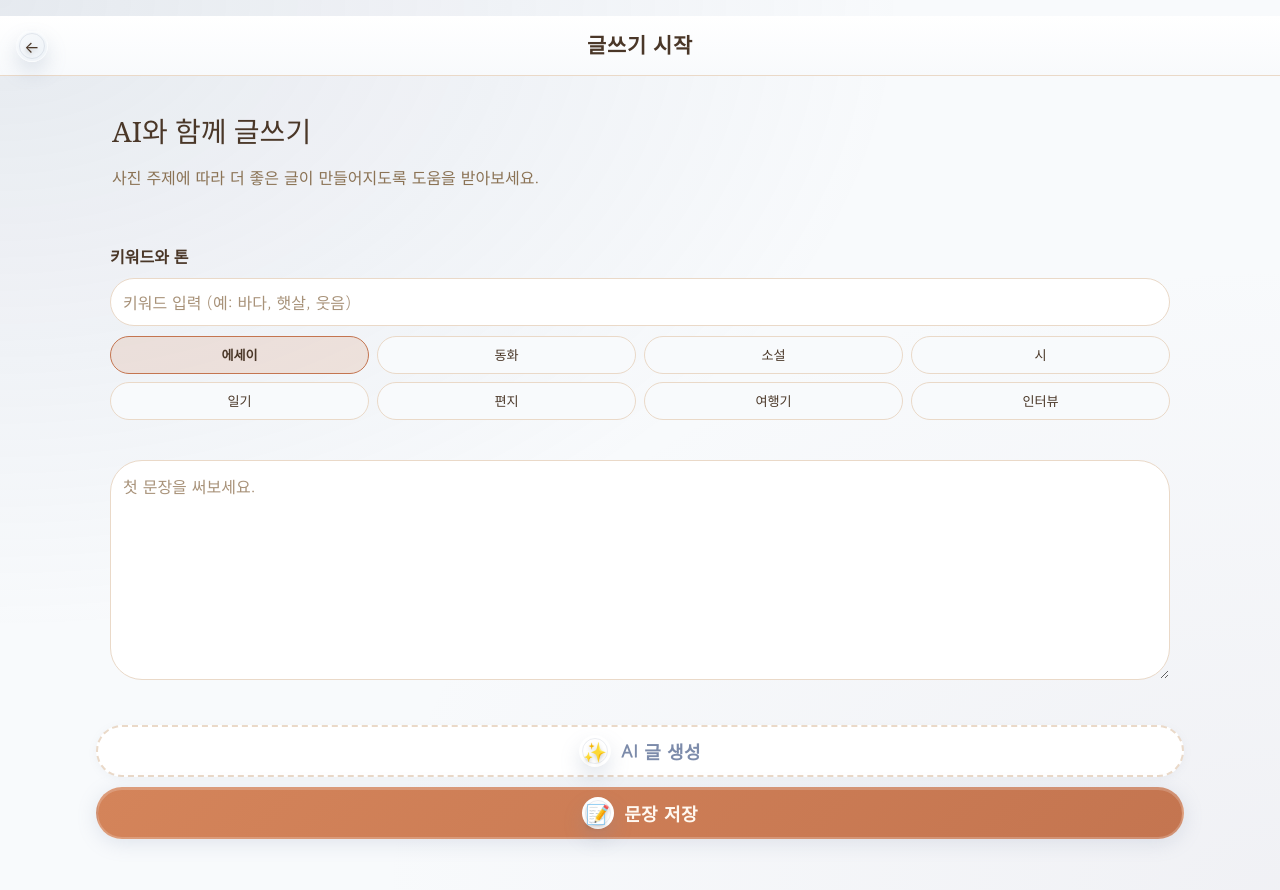
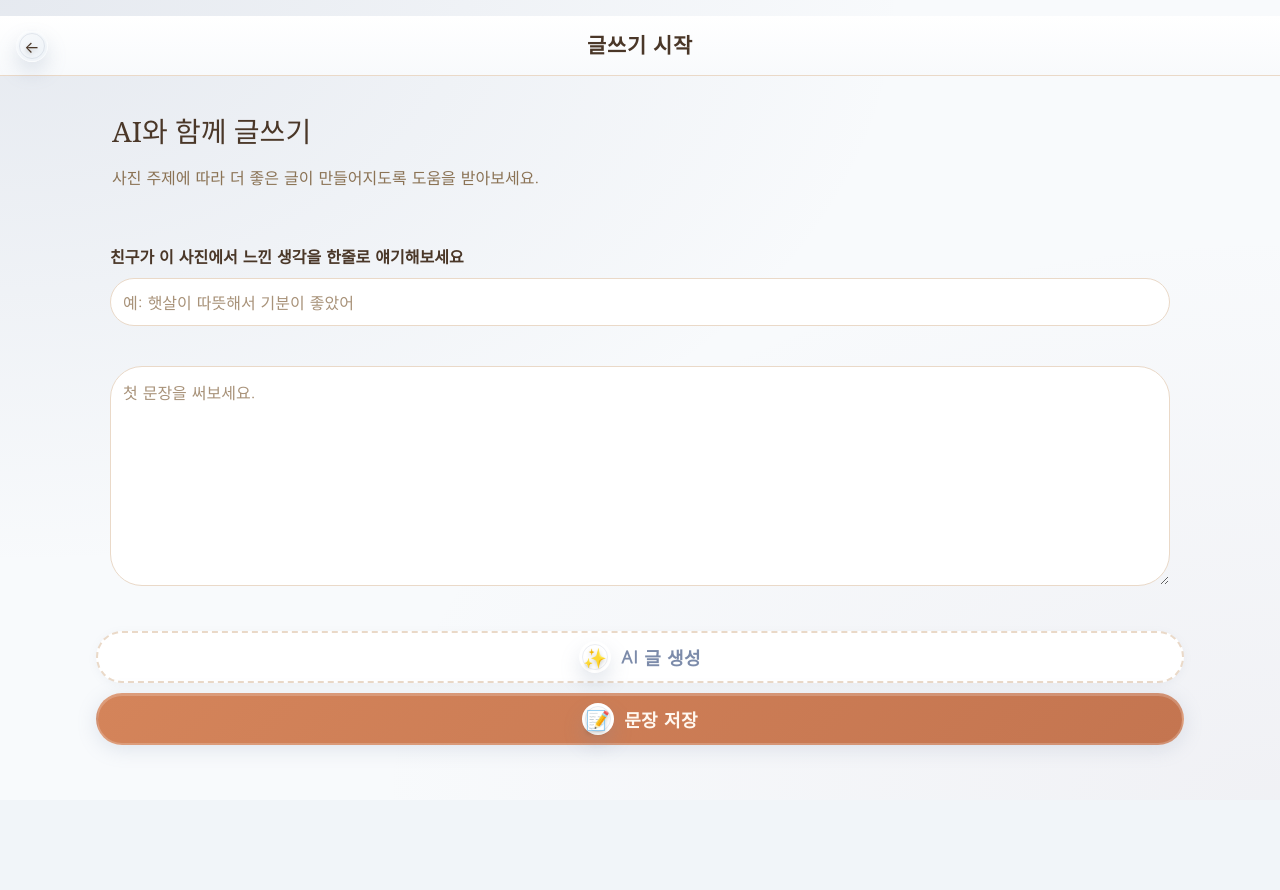
Before and after one commit to MetachainArt/Story_lens, a React (Vite) app in the folder frontend/: page /write/1 in a window 1280 px wide. Shown: the top 890 px of the page. After the commit the page ends 800 px from the top, so only its background shows below. Built offline with nearby package versions, Linux system fonts and the light colour scheme; no server answers; sample sign-in values are in the browser's storage; a web font is replaced by a local one.

Commit message:
Replace keyword/tone selector with simple thought prompt on write page
Co-Authored-By: Claude Opus 4.6 <noreply@anthropic.com>

```diff
--- a/frontend/src/pages/write/index.tsx
+++ b/frontend/src/pages/write/index.tsx
@@ -11,10 +11,9 @@ type WriteLocationState = {
   imageUrl?: string | null;
 } | null;
 
-const WRITING_TONES = ['에세이', '동화', '소설', '시', '일기', '편지', '여행기', '인터뷰'] as const;
-type WritingTone = (typeof WRITING_TONES)[number];
+const DEFAULT_TONE = '에세이';
 
-function buildDraftFallback(topic: string, tone: WritingTone, currentText: string, keywords: string[]): string {
+function buildDraftFallback(topic: string, tone: string, currentText: string, keywords: string[]): string {
   const base = topic.trim() || '오늘의 순간';
   const keywordText = keywords.slice(0, 2).join(', ') || '작은 장면';
   const seed = currentText.trim();
@@ -43,7 +42,7 @@ export default function WritePage() {
   const [assistantHint, setAssistantHint] = useState('');
   const [isSuggesting, setIsSuggesting] = useState(false);
   const [keywordsInput, setKeywordsInput] = useState('');
-  const [selectedTone, setSelectedTone] = useState<WritingTone>('에세이');
+  const selectedTone = DEFAULT_TONE;
 
   const onAskAssistant = async () => {
     const keywords = keywordsInput
@@ -205,39 +204,17 @@ export default function WritePage() {
         )}
 
         <section className="story-surface-card" style={{ marginBottom: 12, padding: 14 }}>
-          <p style={{ marginBottom: 8, fontWeight: 600, color: 'var(--color-text-primary)' }}>키워드와 톤</p>
+          <p style={{ marginBottom: 8, fontWeight: 600, color: 'var(--color-text-primary)' }}>
+            친구가 이 사진에서 느낀 생각을 한줄로 얘기해보세요
+          </p>
           <input
-            aria-label="키워드 입력"
+            aria-label="사진에서 느낀 생각"
             value={keywordsInput}
             onChange={(event) => setKeywordsInput(event.target.value)}
-            placeholder="키워드 입력 (예: 바다, 햇살, 웃음)"
+            placeholder="예: 햇살이 따뜻해서 기분이 좋았어"
             className="story-field"
-            style={{ height: 42, padding: '0 12px', marginBottom: 10 }}
+            style={{ height: 42, padding: '0 12px' }}
           />
-          <div style={{ display: 'grid', gridTemplateColumns: 'repeat(4, minmax(0, 1fr))', gap: 8 }}>
-            {WRITING_TONES.map((tone) => {
-              const isActive = tone === selectedTone;
-              return (
-                <button
-                  key={tone}
-                  type="button"
-                  onClick={() => setSelectedTone(tone)}
-                  className="story-tag"
-                  style={{
-                    minHeight: 38,
-                    borderRadius: 'var(--radius-xl)',
-                    border: isActive ? '1.5px solid #C47550' : '1.5px solid var(--color-border)',
-                    background: isActive ? 'rgba(212,132,90,0.18)' : 'var(--color-bg-soft)',
-                    color: 'var(--color-text-primary)',
-                    fontWeight: isActive ? 700 : 500,
-                    cursor: 'pointer',
-                  }}
-                >
-                  {tone}
-                </button>
-              );
-            })}
-          </div>
         </section>
 
         <section className="story-surface-card" style={{ marginBottom: 12, padding: 14 }}>
```
